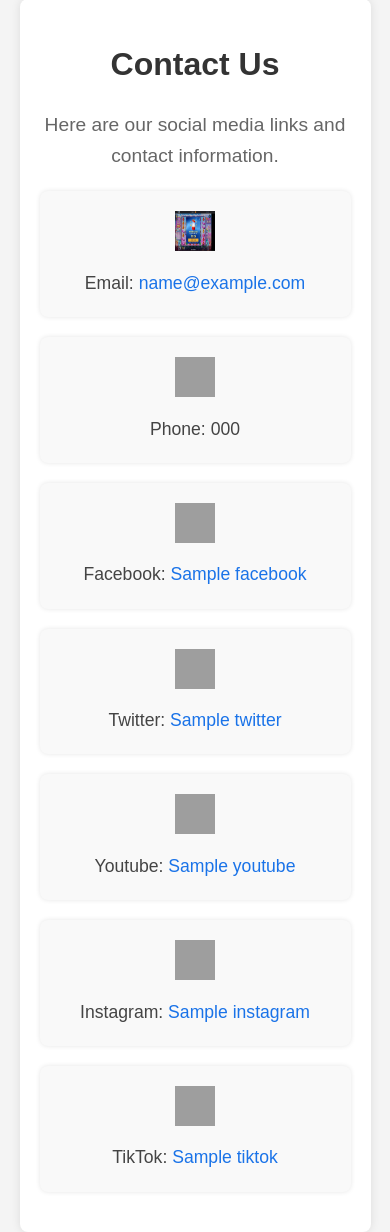
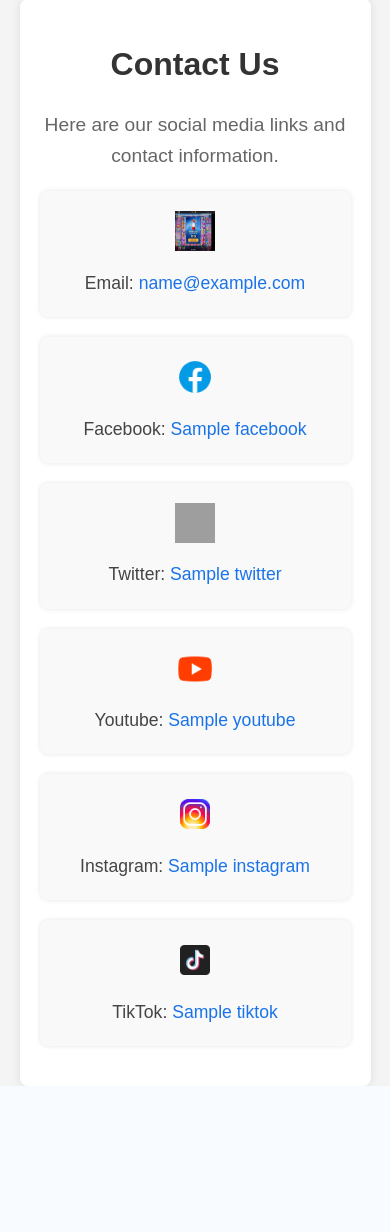
Before and after one commit to deycallmezer0/journeyintotech, a Django app: template main/templates/contact.html in a window 390 px wide. Shown: the part 168-1400 px from the top of the page. After the commit the page ends 1254 px from the top, so only its background shows below. Run offline with Django 5.2, Linux system fonts and the light colour scheme; the template is opened without the code that fills it: most values are stand-ins (such as "Sample title", 1, 10 or a date in 2020); grey boxes are pictures that could not be loaded.

Commit message:
chore: Update contact page template to remove phone contact information

```diff
--- a/main/templates/contact.html
+++ b/main/templates/contact.html
@@ -23,10 +23,7 @@ Contact Page
         </a>
       </p>
     </div>
-    <div class="contact-item">
-      <img src="{% static 'images/phone.png' %}" alt="Phone Icon" />
-      <p>Phone: {{phone}}</p>
-    </div>
+
     <div class="contact-item">
       <img src="{% static 'images/facebook.png' %}" alt="Facebook Icon" />
       <p>Facebook:
```
Also changed, not shown: main/static/images/facebook.png (added), main/static/images/instagram.png (added), main/static/images/tiktok.png (added), main/static/images/youtube.png (added), 4 other files.
